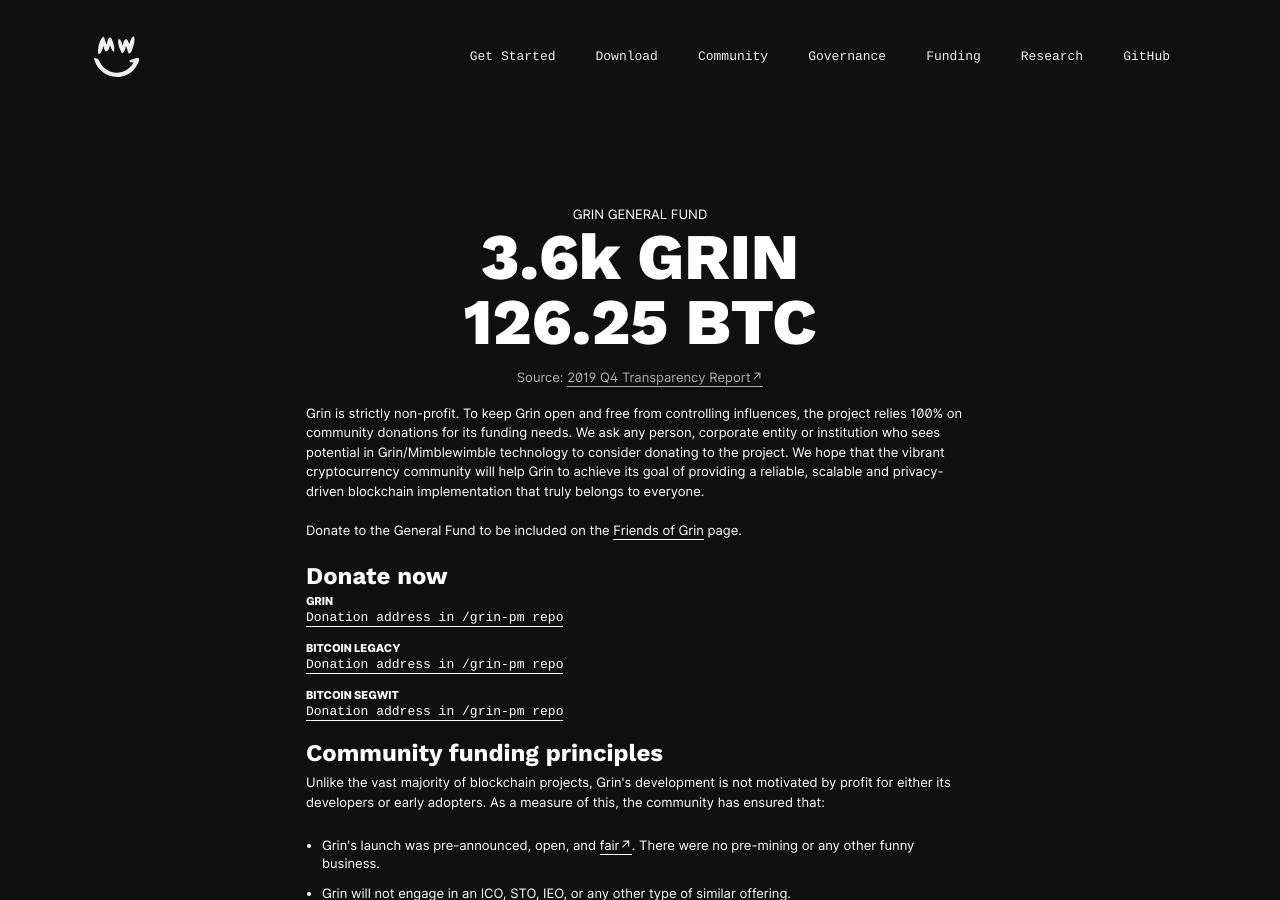
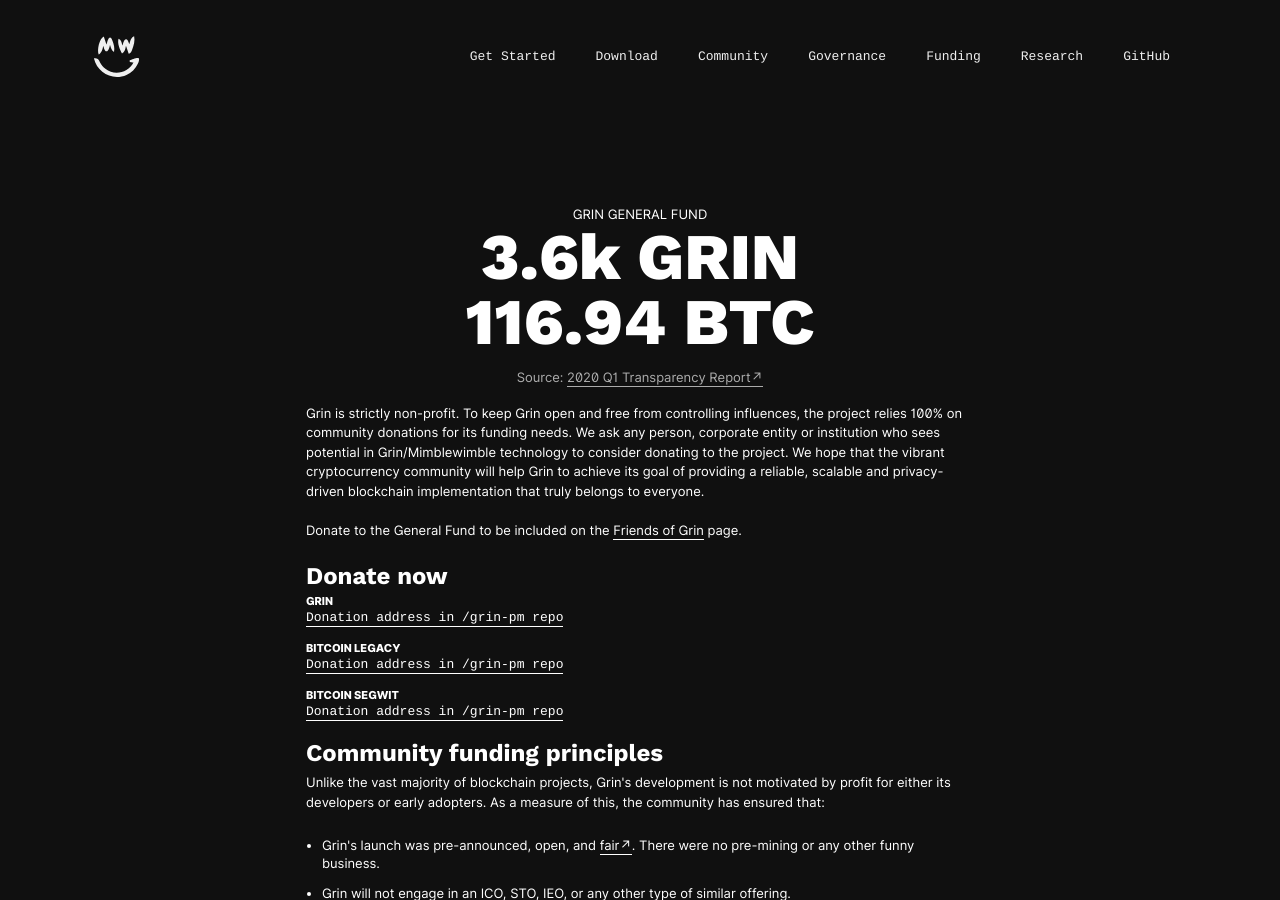
Before and after one commit to mimblewimble/site, a Jekyll site: the page built from fund.html, in a window 1280 px wide and 900 px high. Built offline with Jekyll 4.4.1, drawn with Linux system fonts in a browser that asks for light colours; nearby versions of some CDN libraries.

Commit message:
update fund status according to Q12020 report

```diff
--- a/fund.html
+++ b/fund.html
@@ -6,8 +6,8 @@
   <div class="fund">
     <div class="fund-heading">
       <span>GRIN GENERAL FUND</span>
-      <h1>3.6k GRIN</br>126.25 BTC</h1>
-      <small>Source: <a href="https://github.com/mimblewimble/grin-pm/blob/master/financials/reports/funding_transparency_2019Q4.md">2019 Q4 Transparency Report↗</a></small>
+      <h1>3.6k GRIN</br>116.94 BTC</h1>
+      <small>Source: <a href="https://github.com/mimblewimble/grin-pm/blob/master/financials/reports/funding_transparency_2020Q1.md">2020 Q1 Transparency Report↗</a></small>
     </div>
     <p>
       Grin is strictly non-profit. To keep Grin open and free from controlling influences, the project relies 100% on community donations for its funding needs. We ask any person, corporate entity or institution who sees potential in Grin/Mimblewimble technology to consider donating to the project. We hope that the vibrant cryptocurrency community will help Grin to achieve its goal of providing a reliable, scalable and privacy-driven blockchain implementation that truly belongs to everyone.
```
